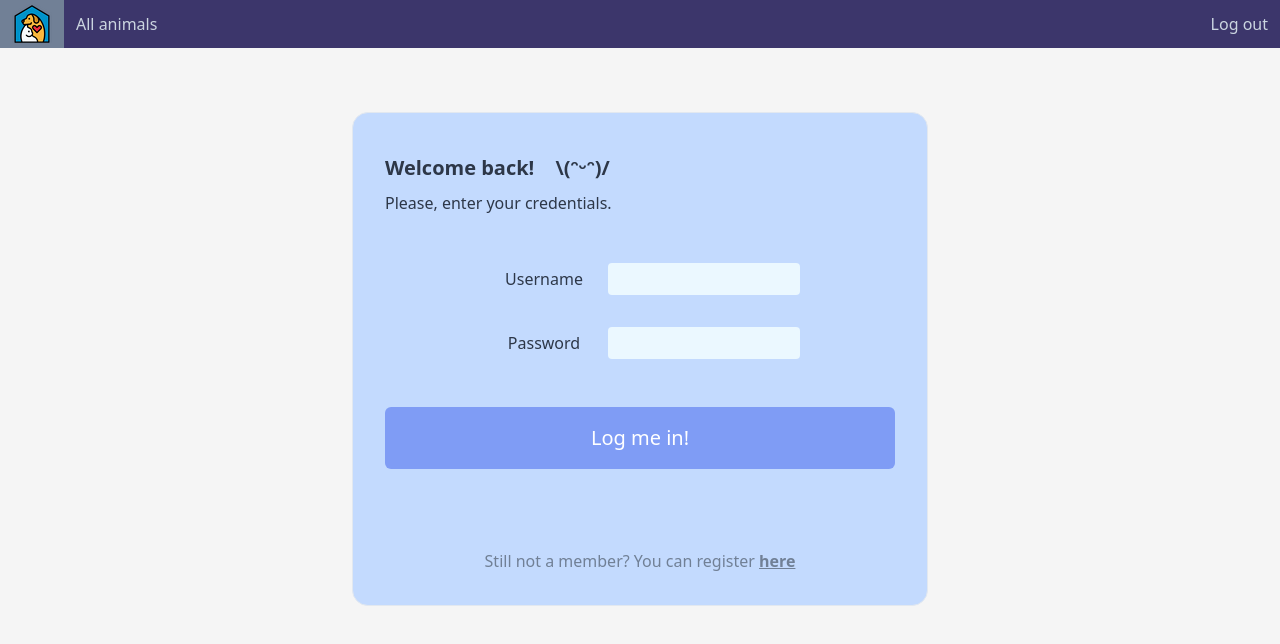
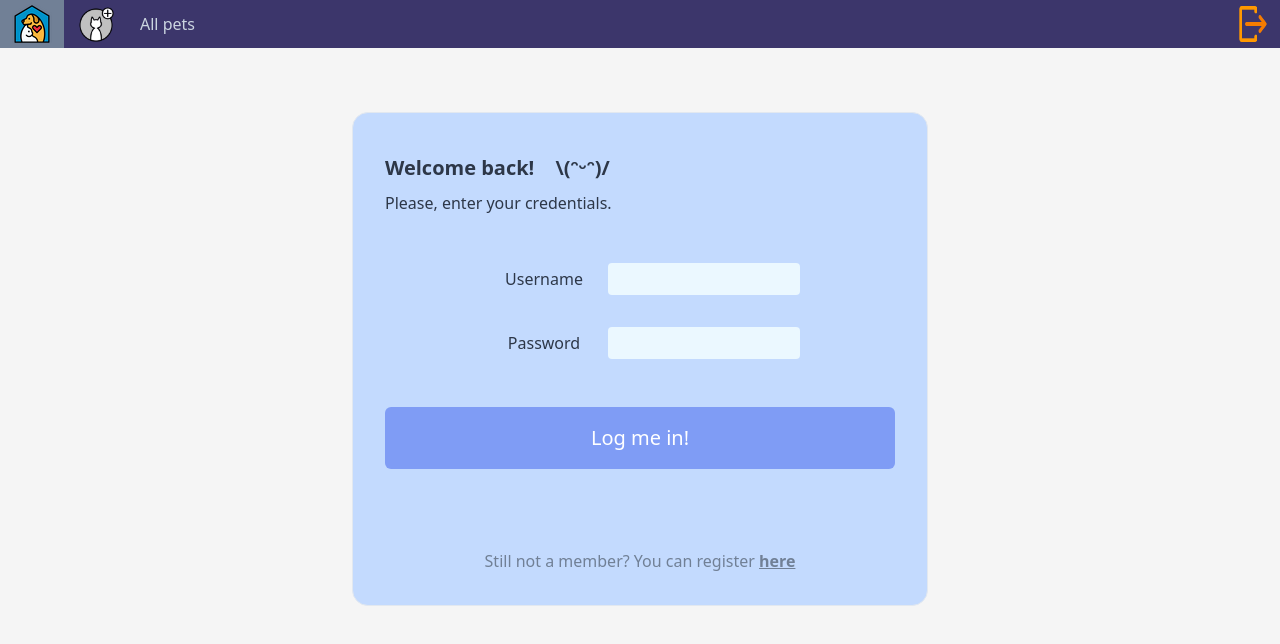
Before and after one commit to mirtalc/adopt-me-front, a Vue app: page /login in a window 1280 px wide. Shown: the top 644 px of the page. Built offline with nearby package versions, Linux system fonts and the light colour scheme; sample sign-in values are in the browser's storage; what idle-vue, vue-toast-notification would draw is missing.

Commit message:
feature(navnar): add icons and a section for animal creation

```diff
--- a/src/assets/styles/theme.css
+++ b/src/assets/styles/theme.css
@@ -12,6 +12,7 @@ body {
 .logo {
   @apply mx-auto;
   padding: 0;
+  max-width: 40px;
 }
 
 input,
--- a/src/components/NavigationBar.vue
+++ b/src/components/NavigationBar.vue
@@ -6,6 +6,11 @@
         v-if="isLogged"
         :text="routesInfo.home.text"
         :route-name="routesInfo.home.name"
+      />
+      <NavigationLink
+        v-if="isLogged"
+        :text="routesInfo.animalCreate.text"
+        :route-name="routesInfo.animalCreate.name"
       />
       <NavigationLink
         v-if="isLogged"
--- a/src/components/NavigationLink.vue
+++ b/src/components/NavigationLink.vue
@@ -7,7 +7,7 @@
       <img
         v-if="visibleLogo"
         class="logo"
-        src="../assets/img/logo.png"
+        :src="require(`@/assets/img/${imgSrc}`)"
         alt=""
       />
       <span v-if="visibleText">{{ text }}</span>
@@ -16,7 +16,12 @@
 </template>
 
 <script>
-import { routesInfo } from '@/constants/routesInfo'
+import {
+  iconRelation,
+  sectionsWithIcon,
+  separatedSections
+} from '@/constants/navbarSettings'
+
 export default {
   name: 'NavigationLink',
   props: {
@@ -30,22 +35,20 @@ export default {
     }
   },
   computed: {
+    imgSrc() {
+      return iconRelation[this.routeName]
+    },
     visibleLogo() {
-      return this.routeName === routesInfo.home.name
+      return sectionsWithIcon.includes(this.routeName)
     },
     visibleText() {
-      return this.routeName !== routesInfo.home.name
+      return !this.visibleLogo
     },
     currentRouteName() {
       return this.$route.name
     },
     shouldBeSeparated() {
-      //REVIEW export to constant
-      const separatedOptions = [
-        routesInfo.logout.name,
-        routesInfo.register.name
-      ]
-      return separatedOptions.includes(this.routeName)
+      return separatedSections.includes(this.routeName)
     },
     isCurrentSection() {
       return this.routeName === this.currentRouteName
--- /dev/null
+++ b/src/constants/navbarSettings.js
@@ -0,0 +1,18 @@
+import { routesInfo } from '@/constants/routesInfo'
+
+export const iconRelation = {
+  [routesInfo.home.name]: 'logo.png',
+  [routesInfo.logout.name]: 'icons/logout.png',
+  [routesInfo.animalCreate.name]: 'icons/add-pet.png'
+}
+
+export const sectionsWithIcon = [
+  routesInfo.home.name,
+  routesInfo.animalCreate.name,
+  routesInfo.logout.name
+]
+
+export const separatedSections = [
+  routesInfo.logout.name,
+  routesInfo.register.name
+]
--- a/src/constants/routesInfo.js
+++ b/src/constants/routesInfo.js
@@ -2,7 +2,7 @@ export const routesInfo = {
   animals: {
     path: '/animals-all',
     name: 'Animals',
-    text: 'All animals'
+    text: 'All pets'
   },
   animalCreate: {
     path: '/animals-new',
```
Also changed, not shown: src/assets/img/icons/add-pet.png (added), src/assets/img/icons/logout.png (added).
